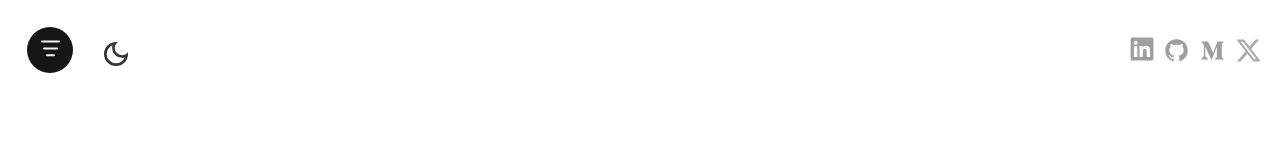
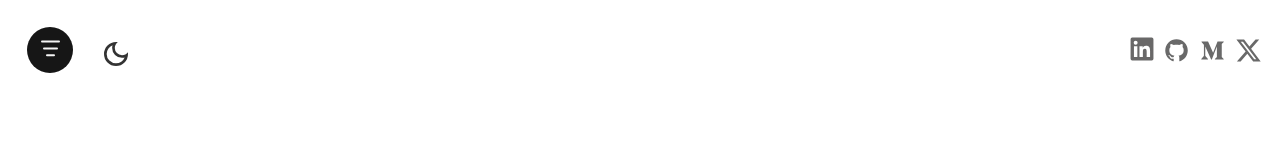
Before and after one commit to ikennarichard/v2, a React (Vite) app: page / in a window 1280 px wide. Shown: the top 160 px of the page. Built offline with nearby package versions, Linux system fonts and the light colour scheme.

Commit message:
Refactor code

```diff
--- a/src/components/social/Social.jsx
+++ b/src/components/social/Social.jsx
@@ -25,14 +25,14 @@ const Social = () => {
         href= 'https://linkedin.com/in/ikenna-richard'
         className='social'
       >
-        <svg xmlns="http://www.w3.org/2000/svg" width="24" height="24" viewBox="0 0 128 128"><path fill="#9e9e9e" d="M116 3H12a8.91 8.91 0 0 0-9 8.8v104.42a8.91 8.91 0 0 0 9 8.78h104a8.93 8.93 0 0 0 9-8.81V11.77A8.93 8.93 0 0 0 116 3M39.17 107H21.06V48.73h18.11zm-9-66.21a10.5 10.5 0 1 1 10.49-10.5a10.5 10.5 0 0 1-10.54 10.48zM107 107H88.89V78.65c0-6.75-.12-15.44-9.41-15.44s-10.87 7.36-10.87 15V107H50.53V48.73h17.36v8h.24c2.42-4.58 8.32-9.41 17.13-9.41C103.6 47.28 107 59.35 107 75z"/></svg>
+        <svg xmlns="http://www.w3.org/2000/svg" width="24" height="24" viewBox="0 0 128 128"><path fill="#696868" d="M116 3H12a8.91 8.91 0 0 0-9 8.8v104.42a8.91 8.91 0 0 0 9 8.78h104a8.93 8.93 0 0 0 9-8.81V11.77A8.93 8.93 0 0 0 116 3M39.17 107H21.06V48.73h18.11zm-9-66.21a10.5 10.5 0 1 1 10.49-10.5a10.5 10.5 0 0 1-10.54 10.48zM107 107H88.89V78.65c0-6.75-.12-15.44-9.41-15.44s-10.87 7.36-10.87 15V107H50.53V48.73h17.36v8h.24c2.42-4.58 8.32-9.41 17.13-9.41C103.6 47.28 107 59.35 107 75z"/></svg>
       </a>
 
       <a
         href= 'https://github.com/ikennarichard'
         className='social'
       >
-        <svg xmlns="http://www.w3.org/2000/svg" width="27" height="27" viewBox="0 0 24 24"><path fill="#9e9e9e" d="M12 2A10 10 0 0 0 2 12c0 4.42 2.87 8.17 6.84 9.5c.5.08.66-.23.66-.5v-1.69c-2.77.6-3.36-1.34-3.36-1.34c-.46-1.16-1.11-1.47-1.11-1.47c-.91-.62.07-.6.07-.6c1 .07 1.53 1.03 1.53 1.03c.87 1.52 2.34 1.07 2.91.83c.09-.65.35-1.09.63-1.34c-2.22-.25-4.55-1.11-4.55-4.92c0-1.11.38-2 1.03-2.71c-.1-.25-.45-1.29.1-2.64c0 0 .84-.27 2.75 1.02c.79-.22 1.65-.33 2.5-.33c.85 0 1.71.11 2.5.33c1.91-1.29 2.75-1.02 2.75-1.02c.55 1.35.2 2.39.1 2.64c.65.71 1.03 1.6 1.03 2.71c0 3.82-2.34 4.66-4.57 4.91c.36.31.69.92.69 1.85V21c0 .27.16.59.67.5C19.14 20.16 22 16.42 22 12A10 10 0 0 0 12 2"/></svg>
+        <svg xmlns="http://www.w3.org/2000/svg" width="27" height="27" viewBox="0 0 24 24"><path fill="#696969" d="M12 2A10 10 0 0 0 2 12c0 4.42 2.87 8.17 6.84 9.5c.5.08.66-.23.66-.5v-1.69c-2.77.6-3.36-1.34-3.36-1.34c-.46-1.16-1.11-1.47-1.11-1.47c-.91-.62.07-.6.07-.6c1 .07 1.53 1.03 1.53 1.03c.87 1.52 2.34 1.07 2.91.83c.09-.65.35-1.09.63-1.34c-2.22-.25-4.55-1.11-4.55-4.92c0-1.11.38-2 1.03-2.71c-.1-.25-.45-1.29.1-2.64c0 0 .84-.27 2.75 1.02c.79-.22 1.65-.33 2.5-.33c.85 0 1.71.11 2.5.33c1.91-1.29 2.75-1.02 2.75-1.02c.55 1.35.2 2.39.1 2.64c.65.71 1.03 1.6 1.03 2.71c0 3.82-2.34 4.66-4.57 4.91c.36.31.69.92.69 1.85V21c0 .27.16.59.67.5C19.14 20.16 22 16.42 22 12A10 10 0 0 0 12 2"/></svg>
       </a>
 
       <a
@@ -40,14 +40,14 @@ const Social = () => {
         className='social'
       >
 
-       <svg xmlns="http://www.w3.org/2000/svg" width="27" height="27" viewBox="0 0 24 24"><path d="M4.37 7.3a.75.75 0 0 0-.25-.65L2.25 4.4v-.34h5.8l4.48 9.83l3.94-9.83H22v.34l-1.6 1.53c-.13.1-.2.28-.17.45v11.24c-.03.17.04.35.17.45l1.56 1.53v.34h-7.84v-.34l1.61-1.57c.16-.15.16-.2.16-.44V8.5L11.4 19.9h-.6L5.57 8.5v7.64c-.07.32.06.64.29.86l2.1 2.57v.33H2v-.33L4.1 17a.94.94 0 0 0 .27-.86V7.3z" fill="#9e9e9e"/></svg>
+       <svg xmlns="http://www.w3.org/2000/svg" width="27" height="27" viewBox="0 0 24 24"><path d="M4.37 7.3a.75.75 0 0 0-.25-.65L2.25 4.4v-.34h5.8l4.48 9.83l3.94-9.83H22v.34l-1.6 1.53c-.13.1-.2.28-.17.45v11.24c-.03.17.04.35.17.45l1.56 1.53v.34h-7.84v-.34l1.61-1.57c.16-.15.16-.2.16-.44V8.5L11.4 19.9h-.6L5.57 8.5v7.64c-.07.32.06.64.29.86l2.1 2.57v.33H2v-.33L4.1 17a.94.94 0 0 0 .27-.86V7.3z" fill="#696969"/></svg>
       </a>
 
       <a
         href= 'https://twitter.com/ikennarichard_'
         className='social'
       >
-        <svg xmlns="http://www.w3.org/2000/svg" width="27" height="27" viewBox="0 0 512 512"><path fill="#afaaaa" d="M389.2 48h70.6L305.6 224.2L487 464H345L233.7 318.6L106.5 464H35.8l164.9-188.5L26.8 48h145.6l100.5 132.9zm-24.8 373.8h39.1L151.1 88h-42z"/></svg>
+        <svg xmlns="http://www.w3.org/2000/svg" width="27" height="27" viewBox="0 0 512 512"><path fill="#696969" d="M389.2 48h70.6L305.6 224.2L487 464H345L233.7 318.6L106.5 464H35.8l164.9-188.5L26.8 48h145.6l100.5 132.9zm-24.8 373.8h39.1L151.1 88h-42z"/></svg>
       </a>
   </motion.div>
   )
```
